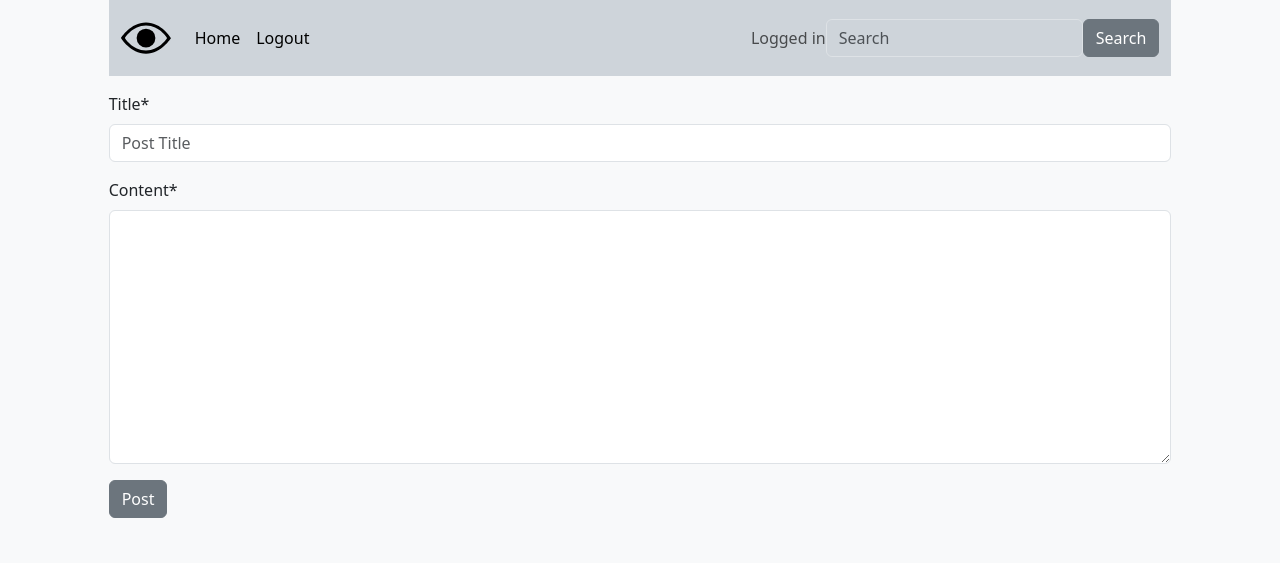
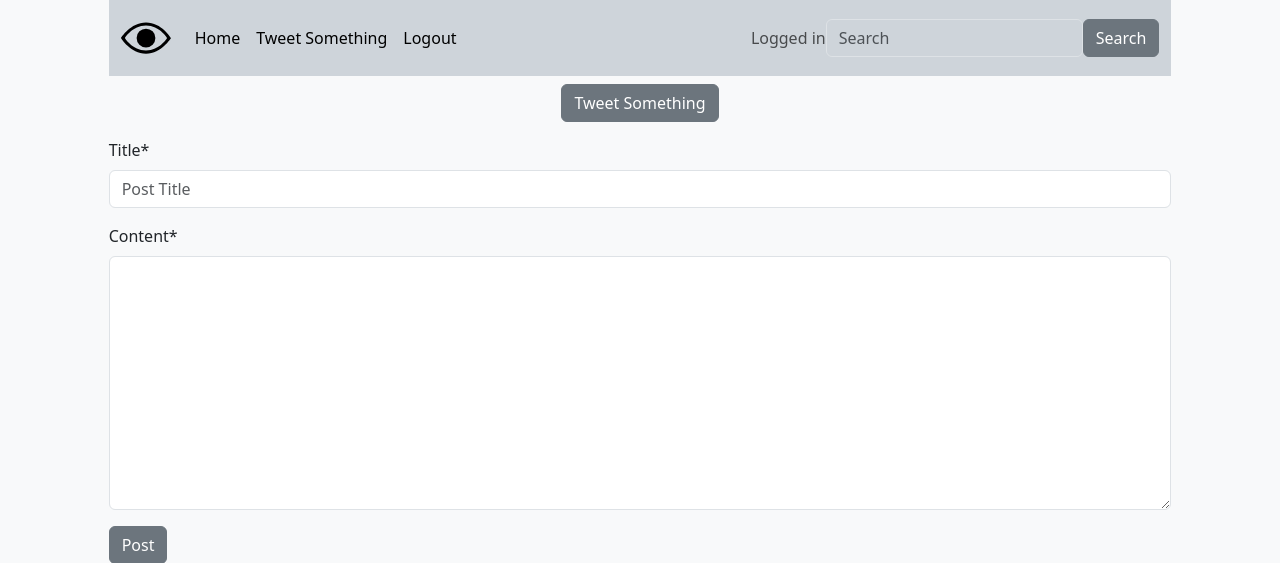
Before and after one commit to badgersky/social-media-app, a Django app: page /posts/create/ in a window 1280 px wide. Shown: the top 563 px of the page. Run offline with Django 4.2, Linux system fonts and the light colour scheme; the visitor is signed in with stand-in values (Sample User, id 1); some libraries are stand-ins or nearby versions.

Commit message:
add button and links to url posts:create

```diff
--- a/templates/base.html
+++ b/templates/base.html
@@ -24,6 +24,13 @@
     <div class="col-1"></div>
     <div class="col-10 bg-lighte">
         {% include 'partials/nav.html' %}
+
+        <div class="mt-2 mb-2 d-flex justify-content-evenly">
+            <a href="{% url 'posts:create' %}">
+                <button class="btn btn-secondary">Tweet Something</button>
+            </a>
+        </div>
+
         {% block content %}
 
         {% endblock %}
--- a/templates/partials/nav.html
+++ b/templates/partials/nav.html
@@ -11,6 +11,9 @@
                     <a class="nav-link text-black" aria-current="page" href="{% url 'home:home' %}">Home</a>
                 </li>
                 {% if user.is_authenticated %}
+                    <li class="nav-item">
+                        <a class="nav-link text-black" href="{% url 'posts:create' %}">Tweet Something</a>
+                    </li>
                     <li class="nav-item">
                         <a class="nav-link text-black" href="{% url 'users:logout' %}">Logout</a>
                     </li>
```
